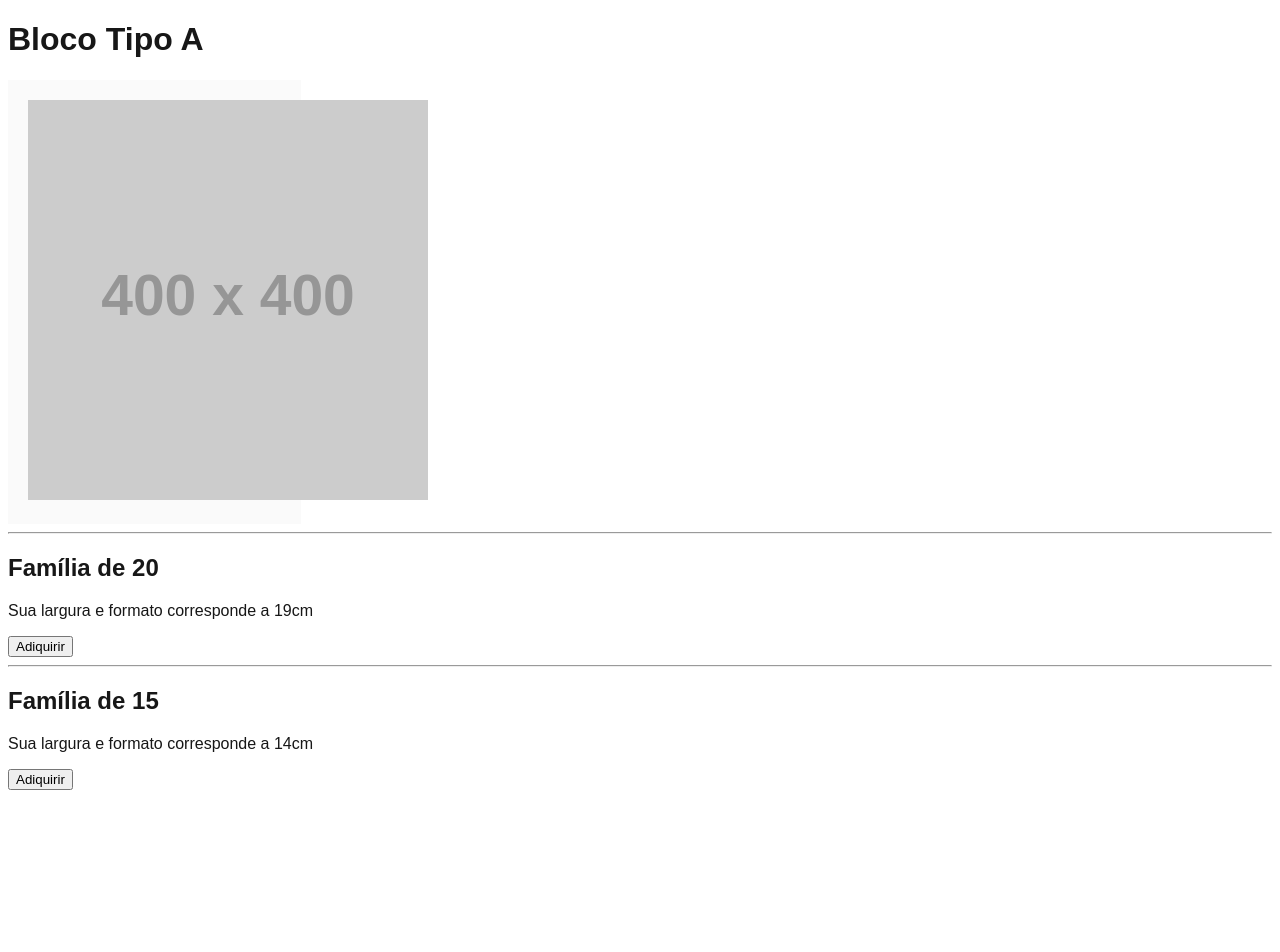
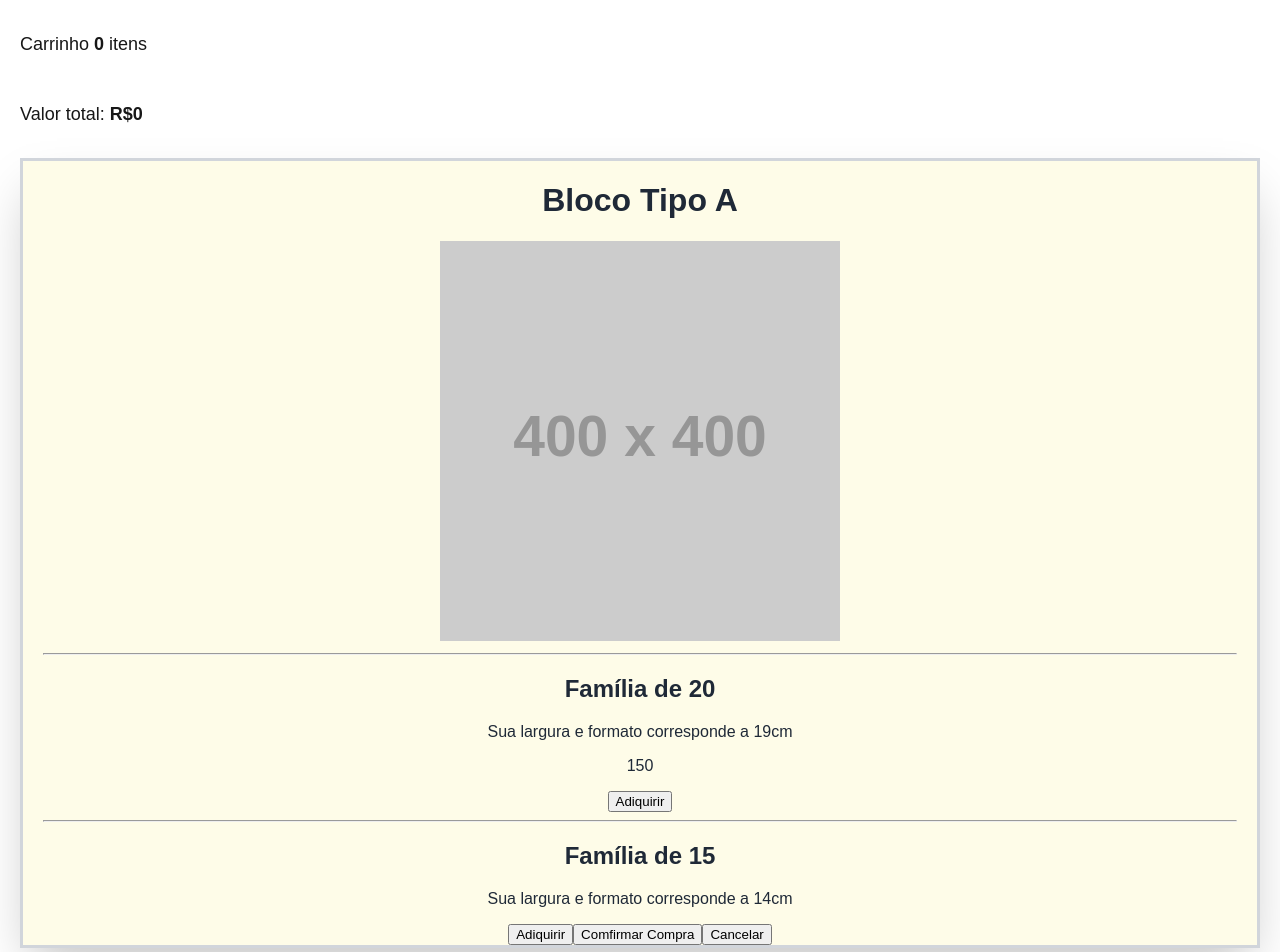
Before and after one commit to brunaalrez/strongblocks, a Next.js app: page /adiquirir_produto in a window 1280 px wide. Shown: the top 952 px of the page. Before the commit the page ends 800 px from the top, so only its background shows below. Built offline with nearby package versions, Linux system fonts and the light colour scheme.

Commit message:
minha_parte

```diff
--- a/app/adiquirir_produto/components/blocos_pag_adiquirir.js
+++ /dev/null
@@ -1,21 +0,0 @@
-function BlocosAdiquirir() {
-    return (
-        <div>
-            <h1>Bloco Tipo A</h1>
-            <div className="text-center border w-1/5 bg-zinc-50 p-5">
-            <img src="https://placehold.co/400"/>
-            </div>
-
-            <hr/>
-            <h2>Família de 20</h2>
-            <p>Sua largura e formato corresponde a 19cm</p>
-            <button>Adiquirir</button>
-            <hr/>
-            <h2>Família de 15</h2>
-            <p>Sua largura e formato corresponde a 14cm</p>
-            <button>Adiquirir</button>
-        </div>
-    );
-}
-
-export default BlocosAdiquirir;
--- a/app/adiquirir_produto/page.js
+++ b/app/adiquirir_produto/page.js
@@ -1,9 +1,62 @@
-import BlocosAdiquirir from "./components/blocos_pag_adiquirir";
+'use client'
+import { useState } from "react";
+
 
 function PaginaAdiquirirProduto() {
+    const [carrinho, adicionaCarrinho] = useState(0);
+    const [mostra, mostraBotao] = useState(false);
+    const [total, valorTotal] = useState(0)
+    const [precoA, precoProdutoA] = useState(150)
+
+    function handleCarrinho(adicionar = false){
+        let novoCarrinho = carrinho;
+
+        if(adicionar == true){
+            adicionaCarrinho(carrinho + 1)
+            novoCarrinho++;
+        }else{
+            if(carrinho > 0 && precoA > 0){
+                adicionaCarrinho(carrinho - 1)
+                novoCarrinho--;
+            }
+        }
+
+        valorTotal(novoCarrinho * precoA)
+
+
+    }
+    function mostraAgora(){
+        mostraBotao(true)
+    }
     return (
         <div>
-            <BlocosAdiquirir/>
+            <p className="p-3 text-lg">Carrinho <strong>{carrinho}</strong> itens</p>
+            <p className="p-3 text-lg">Valor total:<strong> R${total} </strong></p>
+            <div className="text-center border-solid text-gray-800 bg-yellow-50 px-5 border-gray-300 shadow-2xl m-3" >
+                <h1>Bloco Tipo A</h1>
+
+                <img src="https://placehold.co/400"/>
+                <hr/>
+
+                <h2>Família de 20</h2>
+                <p>Sua largura e formato corresponde a 19cm</p>
+                <p>{precoA}</p>
+                <button onClick={()=>{mostraAgora(); handleCarrinho(true);}}>Adiquirir</button>
+                {
+                    mostra == true &&
+                    <div>
+                        <button className="bg-black-400 text-color-gray-400">Comfirmar Compra</button>
+                        <button onClick={()=>handleCarrinho(false)} className="bg-black-400 text-color-gray-400">Cancelar</button>
+                    </div>
+                }
+                <hr/>
+
+                <h2>Família de 15</h2>
+                <p>Sua largura e formato corresponde a 14cm</p>
+                <button>Adiquirir</button>
+                <button onClick={()=>handleCarrinho(true)} className="bg-black-400 text-color-gray-400">Comfirmar Compra</button>
+                <button onClick={()=>handleCarrinho(false)} className="bg-black-400 text-color-gray-400">Cancelar</button>
+             </div>
         </div>
      );
 }
--- a/app/produtos/components/blocos.js
+++ b/app/produtos/components/blocos.js
@@ -1,11 +1,11 @@
 
 function Blocos(arrt) {
     return (
-        <div className="text-center border-solid text-gray-800 bg-yellow-50 ps-5 pe-5 border-gray-300 shadow-2xl ">
+        <div className="text-center border-solid text-gray-800 bg-yellow-50 px-5 border-gray-300 shadow-2xl ">
             <p>Qual tipo de bloco você precisa?</p>
             <img src="https://placehold.co/200"/>
             <p>{arrt.nomeproduto}</p>
-            <button href="adiquirir_produto" className="bg-yellow-400 text-color-gray-400">Adiquirir</button>
+            <a href="/adiquirir_produto" className="bg-yellow-400 text-color-gray-400">Adiquirir</a>
         </div>
      );
 }
--- a/app/produtos/components/primeira_produtos.js
+++ /dev/null
@@ -1,22 +0,0 @@
-import Blocos from "./blocos";
-
-function PrimeiraPagProduto() {
-    return (
-        <div className="text-gray-800 bg-gray-300">
-            <h1 className="text-center mt-8">Produtos</h1>
-            <hr/>
-            <p className="text-center">Precisa de mais blocos para sua construção?</p>
-            <p className="text-center">Confira agora os diversos blocos que temos!</p>
-
-
-            <div className="justify-flex px-30">
-                <Blocos nomeproduto="Bloco A"/>
-                <Blocos nomeproduto="Bloco B"/>
-                <Blocos nomeproduto="Bloco C"/>
-            </div>
-
-        </div>
-     );
-}
-
-export default PrimeiraPagProduto;
--- a/app/produtos/page.js
+++ b/app/produtos/page.js
@@ -1,9 +1,23 @@
-import PrimeiraPagProduto from "./components/primeira_produtos";
+import Blocos from "./components/blocos";
 
 function Produtos() {
     return (
         <div>
-            <PrimeiraPagProduto/>
+            <div className="text-gray-800 bg-gray-300">
+            <h1 className="text-center mt-8">Produtos</h1>
+            <hr/>
+            <p className="text-center">Precisa de mais blocos para sua construção?</p>
+            <p className="text-center">Confira agora os diversos blocos que temos!</p>
+
+
+            <div className="justify-flex px-30">
+                <Blocos nomeproduto="Bloco A"/>
+                <Blocos nomeproduto="Bloco B"/>
+                <Blocos nomeproduto="Bloco C"/>
+
+            </div>
+
+            </div>
         </div>
      );
 }
```
